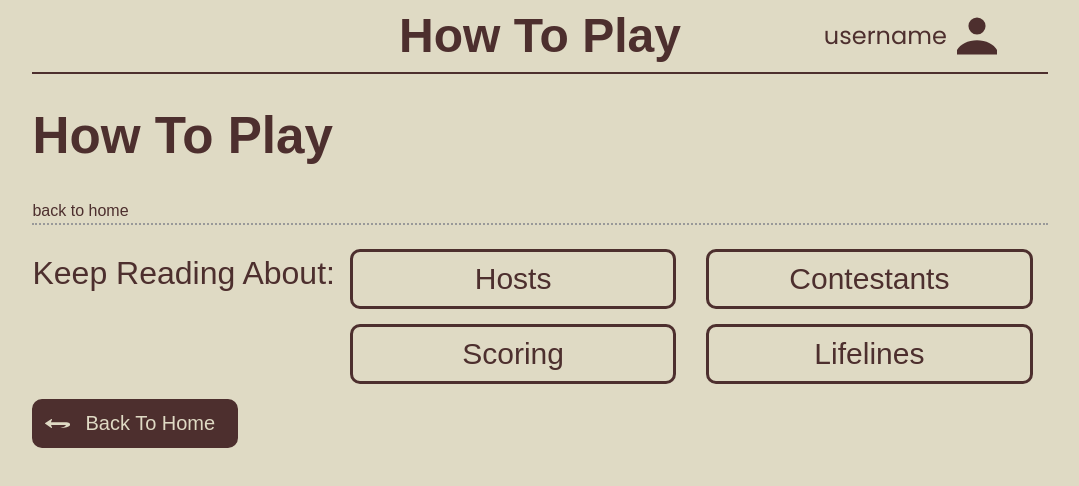
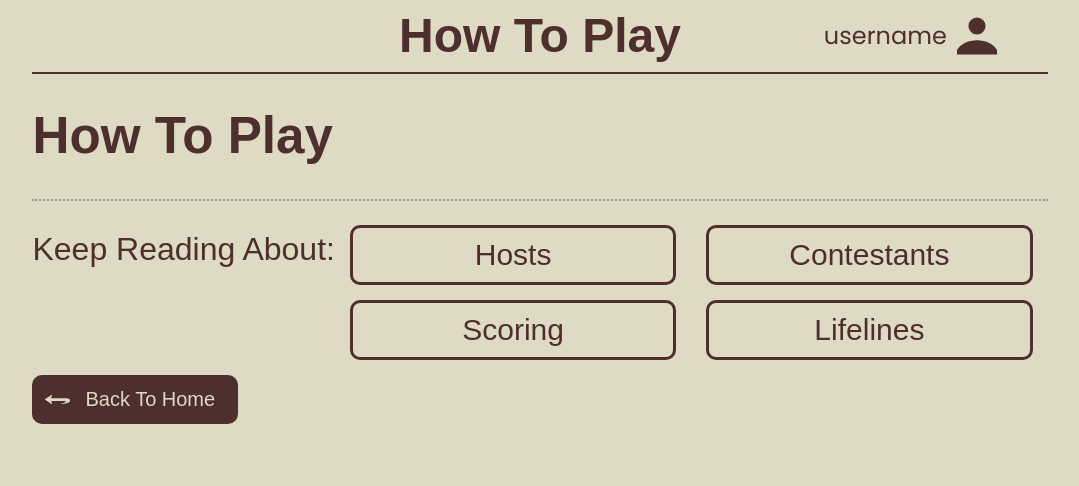
Before and after one commit to wwtbtfc/wwtbtfc-frontend, a React (Vite) app: page /overview in a window 1280 px wide. Shown: the top 486 px of the page, without its empty margins (100-1179 px from the left). Built offline with nearby package versions, Linux system fonts and the light colour scheme; a web font is replaced by a local one.

Commit message:
fix: updated layout name for clarification

```diff
--- a/src/views/HowToPlay/Home/index.ts
+++ /dev/null
@@ -1 +0,0 @@
-export { Home } from './Home';
--- /dev/null
+++ b/src/views/HowToPlay/Layout/index.ts
@@ -0,0 +1 @@
+export { Home } from './Instructions-Layout';
--- a/src/views/HowToPlay/Overview/Overview.tsx
+++ b/src/views/HowToPlay/Overview/Overview.tsx
@@ -1,20 +1,10 @@
-import { useNavigate } from 'react-router';
 import { TitleBanner } from '@ui/components/TitleBanner';
 
 export const Overview = () => {
-  const navigate = useNavigate();
-
   return (
     <>
       <TitleBanner title="How To Play"></TitleBanner>
       <h1>How To Play</h1>
-      <div
-        onClick={() => {
-          navigate('/');
-        }}
-      >
-        back to home
-      </div>
     </>
   );
 };
--- a/src/views/HowToPlay/Overview/index.ts
+++ b/src/views/HowToPlay/Overview/index.ts
@@ -1,2 +1,2 @@
 export { Overview } from './Overview';
-export { Home } from '../Home/Home';
+export { Home } from '../Layout/Instructions-Layout';
--- a/src/views/HowToPlay/index.ts
+++ b/src/views/HowToPlay/index.ts
@@ -1,3 +1,3 @@
 export { Overview } from './Overview';
 export { Lifelines } from './Lifelines';
-export { Home } from './Home';
+export { Home } from './Layout';
```
Also changed, not shown: src/views/HowToPlay/Layout/Instructions-Layout.tsx (renamed from src/views/HowToPlay/Home/Home.tsx).
